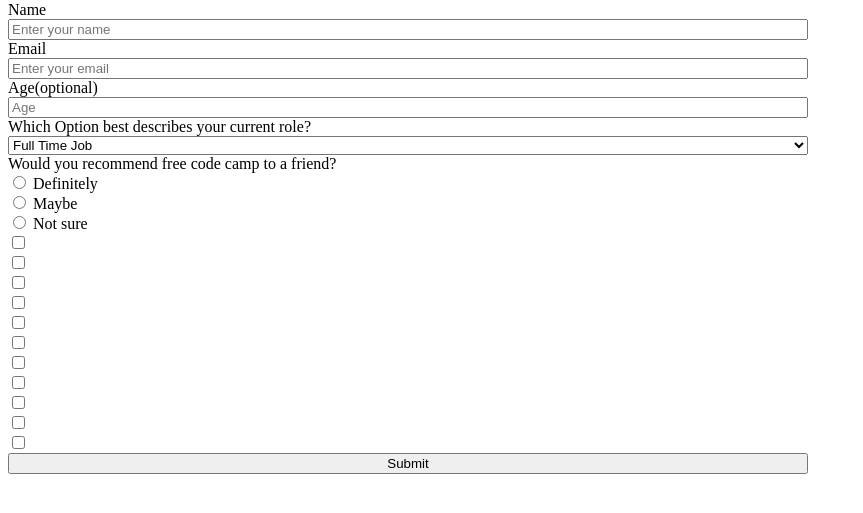
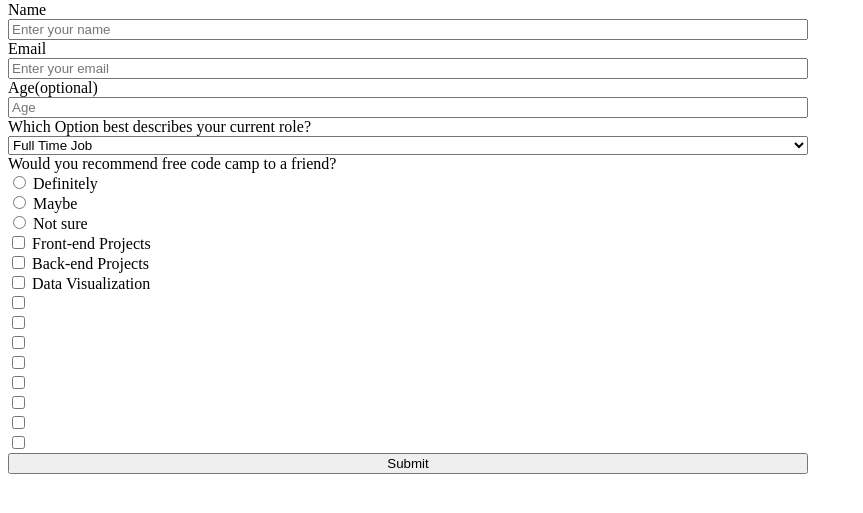
Before and after one commit to PJMantoss/survey_form, a plain HTML site: page index.html in a window 1280 px wide. Shown: the part 79-592 px from the top of the page, without its empty margins (0-863 px from the left). Drawn offline with Linux system fonts and the light colour scheme.

Commit message:
update index file

```diff
--- a/index.html
+++ b/index.html
@@ -63,14 +63,17 @@
 
         <label for="">
             <input type="checkbox" name="" id="">
+            Front-end Projects
         </label>
 
         <label for="">
                 <input type="checkbox" name="" id="">
+                Back-end Projects
         </label>
 
         <label for="">
                 <input type="checkbox" name="" id="">
+                Data Visualization
         </label>
 
         <label for="">
```
